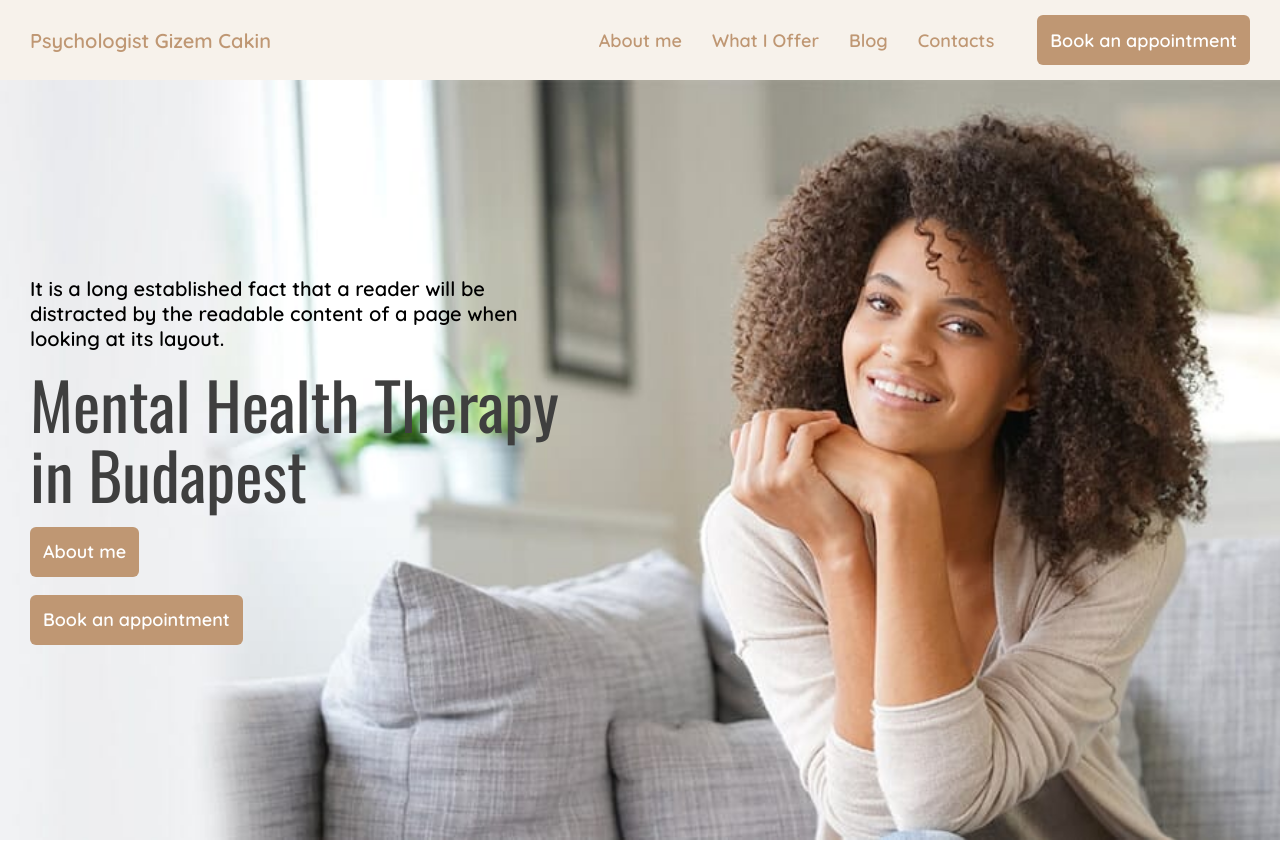
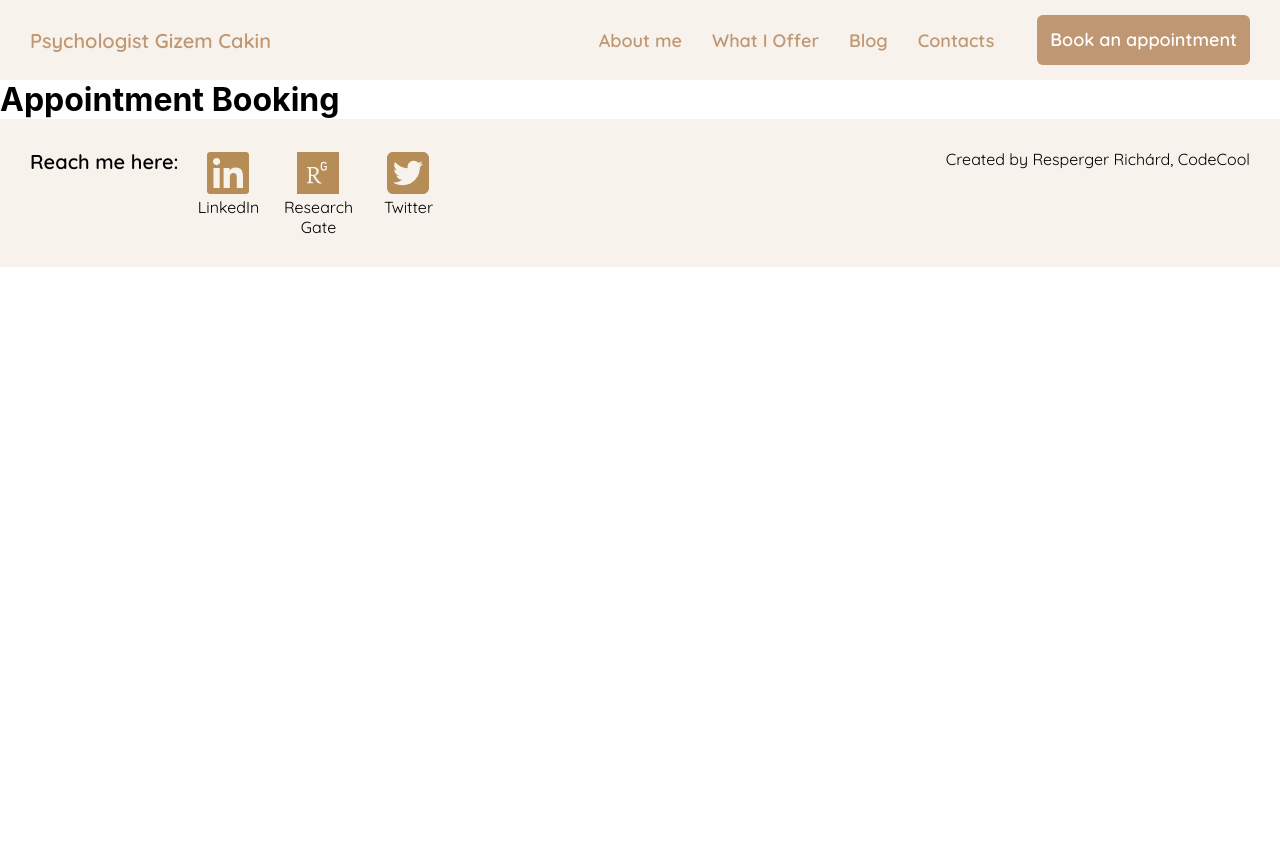
Before and after one commit to 4rrichard/psychology-website, a React (Create React App) app in the folder psychology-website/: page /appointment in a window 1280 px wide. Shown: the top 842 px of the page. After the commit the page ends 800 px from the top, so only its background shows below. Built offline with nearby package versions, Linux system fonts and the light colour scheme.

Commit message:
scrolling-to-section&appointment open new page-try

```diff
--- a/psychology-website/package.json
+++ b/psychology-website/package.json
@@ -13,6 +13,7 @@
     "@testing-library/user-event": "^13.5.0",
     "react": "^18.2.0",
     "react-dom": "^18.2.0",
+    "react-router-dom": "^6.4.0",
     "react-scripts": "5.0.1",
     "react-scroll": "^1.8.7",
     "web-vitals": "^2.1.4"
--- a/psychology-website/src/App.js
+++ b/psychology-website/src/App.js
@@ -1,3 +1,5 @@
+import { useState } from "react";
+import { useLocation } from "react-router-dom";
 import "./App.css";
 import AboutMe from "./components/AboutMe";
 import Blog from "./components/Blog";
@@ -12,9 +14,17 @@ import WhatIOffer from "./components/WhatIOffer";
 import "./reset.css";
 
 function App() {
+  const location = useLocation();
+  const path = location.pathname;
+  const [display, setDisplay] = useState(
+    path !== "/appointment" ? true : false
+  );
+
   return (
     <>
       <NavBar />
+      {display && (
+        <>
           <Hero />
           <div className="body-container">
             <AboutMe />
@@ -24,6 +34,9 @@ function App() {
             <ContactMe />
             <Subscribe />
           </div>
+        </>
+      )}
+
       <Footer />
       <ScrollToTop />
     </>
--- /dev/null
+++ b/psychology-website/src/components/Appointment.jsx
@@ -0,0 +1,7 @@
+import React from "react";
+
+function Appointment() {
+  return <h1 className="appointment">Appointment Booking</h1>;
+}
+
+export default Appointment;
--- a/psychology-website/src/components/ContactMe.css
+++ b/psychology-website/src/components/ContactMe.css
@@ -44,7 +44,7 @@
   font-family: "Quicksand", sans-serif;
 }
 .contacts .contacts-container .contacts--info .contacts--adress-pharagraph {
-  padding-left: 14px;
+  padding-left: 6px;
 }
 .contacts .contacts-container .contacts--info .contacts--hours-pharagraph {
   padding-left: 20px;
--- a/psychology-website/src/components/ContactMe.scss
+++ b/psychology-website/src/components/ContactMe.scss
@@ -45,7 +45,7 @@
         font-family: "Quicksand", sans-serif;
       }
       .contacts--adress-pharagraph {
-        padding-left: 14px;
+        padding-left: 6px;
       }
       .contacts--hours-pharagraph {
         padding-left: 20px;
--- a/psychology-website/src/components/Hero.jsx
+++ b/psychology-website/src/components/Hero.jsx
@@ -1,4 +1,5 @@
 import React from "react";
+import { Link } from "react-scroll";
 import "./Hero.css";
 
 function Hero() {
@@ -9,7 +10,15 @@ function Hero() {
         readable content of a page when looking at its layout.
       </h4>
       <h1 className="hero--title">Mental Health Therapy in Budapest</h1>
-      <button className="hero--aboutme-btn">About me</button>
+      <Link
+        activeClass="active"
+        to="about-me"
+        spy={true}
+        smooth={true}
+        className="hero--aboutme-btn"
+      >
+        About me
+      </Link>
       <button className="hero--book-appointment-btn">
         Book an appointment
       </button>
--- a/psychology-website/src/components/NavBar.jsx
+++ b/psychology-website/src/components/NavBar.jsx
@@ -1,16 +1,19 @@
 import React from "react";
-import { Link } from "react-scroll";
+import { Link as Scroll } from "react-scroll";
+import { Link, Route, Routes } from "react-router-dom";
 import "./NavBar.css";
+import Appointment from "./Appointment";
 
 function NavBar() {
   return (
+    <>
       <nav>
-      <a href="##" className="nav--name">
+        <Link to="/" className="nav--name">
           Psychologist Gizem Cakin
-      </a>
+        </Link>
         <div className="nav--primary">
           <div className="nav--anchors">
-          <Link
+            <Scroll
               activeClass="active"
               to="about-me"
               spy={true}
@@ -18,9 +21,9 @@ function NavBar() {
               className="nav--anchor"
             >
               About me
-          </Link>
+            </Scroll>
 
-          <Link
+            <Scroll
               activeClass="active"
               to="offers"
               spy={true}
@@ -28,9 +31,9 @@ function NavBar() {
               className="nav--anchor"
             >
               What I Offer
-          </Link>
+            </Scroll>
 
-          <Link
+            <Scroll
               activeClass="active"
               to="blog"
               spy={true}
@@ -38,9 +41,9 @@ function NavBar() {
               className="nav--anchor"
             >
               Blog
-          </Link>
+            </Scroll>
 
-          <Link
+            <Scroll
               activeClass="active"
               to="contacts"
               spy={true}
@@ -48,13 +51,17 @@ function NavBar() {
               className="nav--anchor"
             >
               Contacts
+            </Scroll>
+          </div>
+          <Link to="/appointment" className="nav--book-appointment-btn">
+            Book an appointment
           </Link>
         </div>
-        <button className="nav--book-appointment-btn">
-          Book an appointment
-        </button>
-      </div>
       </nav>
+      <Routes>
+        <Route path="/appointment" element={<Appointment />} />
+      </Routes>
+    </>
   );
 }
 
--- a/psychology-website/src/index.js
+++ b/psychology-website/src/index.js
@@ -1,13 +1,16 @@
-import React from 'react';
-import ReactDOM from 'react-dom/client';
-import './index.css';
-import App from './App';
-import reportWebVitals from './reportWebVitals';
+import React from "react";
+import ReactDOM from "react-dom/client";
+import "./index.css";
+import App from "./App";
+import { BrowserRouter } from "react-router-dom";
+import reportWebVitals from "./reportWebVitals";
 
-const root = ReactDOM.createRoot(document.getElementById('root'));
+const root = ReactDOM.createRoot(document.getElementById("root"));
 root.render(
   <React.StrictMode>
-    <App />
+    <BrowserRouter>
+      <App />
+    </BrowserRouter>
   </React.StrictMode>
 );
 
```
Also changed, not shown: 2 other files (tests, documents, lock files or other folders). Lines whose indentation alone changed are shown as unchanged.
